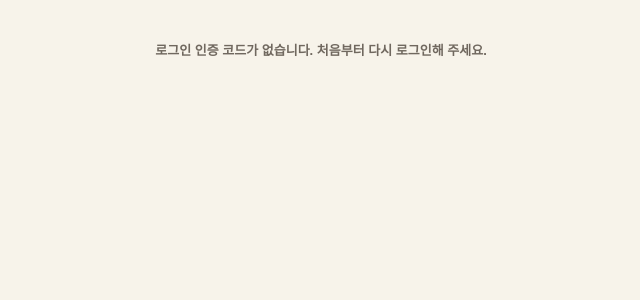
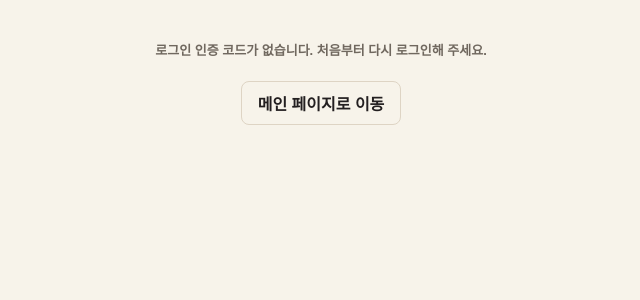
Before and after one commit to ansanwh/Reading_Log, a Next.js app: page /auth/callback in a window 1280 px wide. Shown: the top 300 px of the page, without its empty margins (319-959 px from the left). Built offline with nearby package versions, Linux system fonts and the light colour scheme.

Commit message:
fix: avoid duplicate Kakao code exchange

```diff
--- a/app/auth/callback/page.tsx
+++ b/app/auth/callback/page.tsx
@@ -6,6 +6,7 @@ import { sitePath } from "@/lib/site-path";
 
 export default function AuthCallbackPage() {
   const [message, setMessage] = useState("로그인을 처리하고 있습니다.");
+  const [hasError, setHasError] = useState(false);
   const hasHandledCallback = useRef(false);
 
   useEffect(() => {
@@ -20,22 +21,36 @@ export default function AuthCallbackPage() {
 
     if (providerError) {
       setMessage("카카오 로그인이 취소되었거나 승인되지 않았습니다. 다시 시도해 주세요.");
+      setHasError(true);
       return;
     }
 
     if (!code) {
       setMessage("로그인 인증 코드가 없습니다. 처음부터 다시 로그인해 주세요.");
+      setHasError(true);
       return;
     }
 
-    void createClient().auth.exchangeCodeForSession(code).then(({ error }) => {
-      if (error) {
+    // createBrowserClient는 PKCE 콜백의 code를 초기화 과정에서 자동으로 교환한다.
+    // 초기화가 끝난 세션을 확인해 같은 code를 두 번 교환하지 않도록 한다.
+    void createClient().auth.getSession().then(({ data, error }) => {
+      if (error || !data.session) {
         setMessage("로그인 정보를 확인하지 못했습니다. 다시 시도해 주세요.");
+        setHasError(true);
         return;
       }
-      window.location.replace(new URL(sitePath("main/"), document.baseURI).toString());
+      window.location.replace(sitePath("main/"));
     });
   }, []);
 
-  return <main className="library-main"><p className="library-empty-state">{message}</p></main>;
+  return (
+    <main className="library-main">
+      <p className="library-empty-state">{message}</p>
+      {hasError ? (
+        <div className="library-actions">
+          <a className="button secondary" href={sitePath("main/")}>메인 페이지로 이동</a>
+        </div>
+      ) : null}
+    </main>
+  );
 }
```
Also changed, not shown: 1 other file (tests, documents, lock files or other folders).
